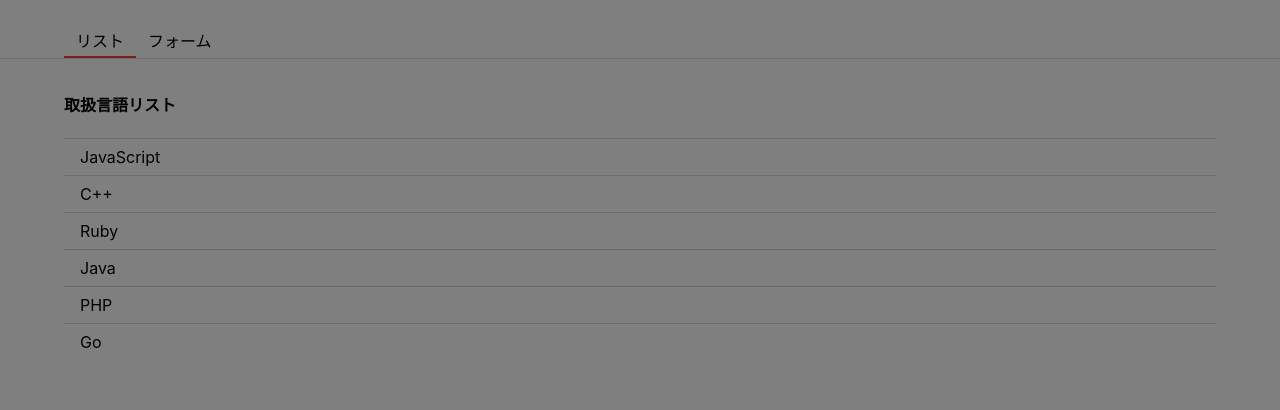
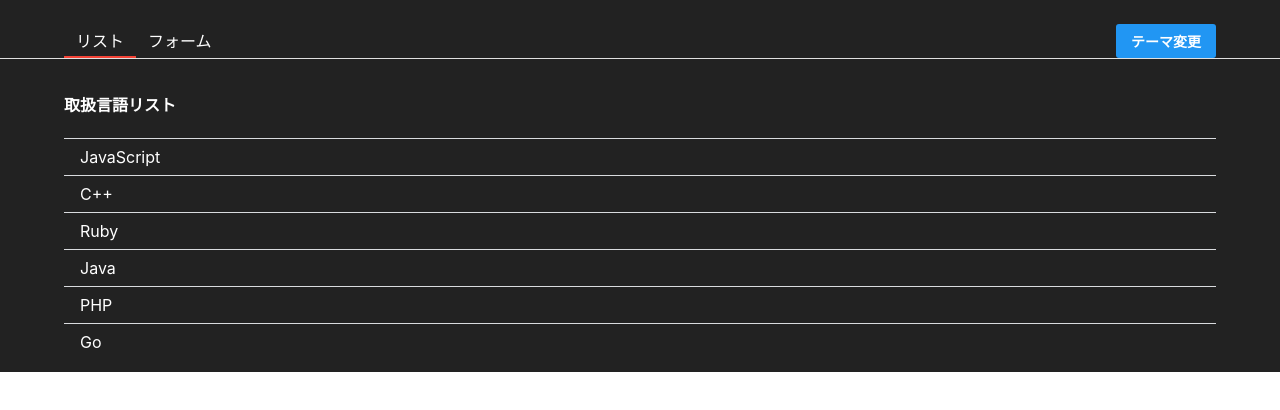
Before and after one commit to Umi-no-Kagayaki/react-tutorial, a React (Create React App) app: page / in a window 1280 px wide. Shown: the top 410 px of the page. Built offline with nearby package versions, Linux system fonts and the light colour scheme.

Commit message:
add final chapter

```diff
--- a/src/App.js
+++ b/src/App.js
@@ -1,42 +1,23 @@
-import styled from 'styled-components';
-import {useEffect, useState} from 'react';
+import {useEffect, useState, useContext} from 'react';
+import styled from 'styled-components'
 import {List} from './List';
 import {Form} from './Form';
-import {getLanguages} from './const/languages';
-import {withLoading} from './hoc/withLoading';
-import {Modal} from './components/modal';
+import {Header} from './Header.js';
+import {ThemeContext} from './contexts/ThemeContext';
 
-const Header = styled.header`
-  display: flex;
+const Container = styled.div`
+  height: 100%;
 
-  justify-content: space-between;
-
-  padding: 24px 64px 0;
-
-  border-bottom: 1px solid #E0E0E0;
-`
-
-const HeaderUl = styled.ul`
-  display: flex;
-
-  margin: 0;
-
-  padding: 0;
-`
-
-const HeaderLi = styled.li`
-  list-style: none;
-
-  padding: 4px 12px;
-
-  cursor: pointer;
-
-  border-bottom: ${props => props.focused ? '2px solid #F44336' : 'none'};
+  color: ${({theme}) => theme.color};
+  background-color: ${({theme}) => theme.backgroundColor};
 `
 
 function App({data}) {
+
   const [tab, setTab] = useState('list');
   const [langs, setLangs] = useState(data);
+
+  const [theme] = useContext(ThemeContext);
 
   useEffect(() => {
     console.log('App.js:useEffect');
@@ -48,26 +29,8 @@ function App({data}) {
   }
 
   return (
-    <div>
-      <Header>
-        <HeaderUl>
-          <HeaderLi
-            focused = {tab === 'list'}
-
-            onClick = {() => setTab('list')}
-          >
-            リスト
-          </HeaderLi>
-
-          <HeaderLi
-            focused = {tab === 'form'}
-
-            onClick = {() => setTab('form')}
-          >
-            フォーム
-          </HeaderLi>
-        </HeaderUl>
-      </Header>
+    <Container theme = {theme}>
+      <Header tab = {tab} setTab = {setTab}/>
 
       {
         tab === 'list' ?
@@ -77,10 +40,8 @@ function App({data}) {
           <Form onAddLang = {addLang}
         />
       }
-
-      <Modal />
-    </div>
+    </Container>
   );
 }
 
-export default withLoading(App, getLanguages);
+export default App;
--- /dev/null
+++ b/src/AppContainer.js
@@ -0,0 +1,23 @@
+import {useState} from 'react';
+import {ThemeContext, THEMES} from './contexts/ThemeContext';
+import {withLoading} from './hoc/withLoading';
+import App from './App';
+import {getLanguages} from './const/languages';
+
+const AppComponent = withLoading(App, getLanguages);
+
+export const AppContainer = () => {
+    const [theme, setTheme] = useState(THEMES.dark);
+
+    const toggleTheme = () => {
+        const nextTheme = (theme === THEMES.dark) ?
+            THEMES.light :
+            THEMES.dark;
+    }
+
+    return (
+        <ThemeContext.Provider value = {[theme, toggleTheme]}>
+            <AppComponent />
+        </ThemeContext.Provider>
+    )
+};
--- a/src/Form.js
+++ b/src/Form.js
@@ -3,6 +3,7 @@ import {useState} from 'react';
 import {Button} from './components/button';
 import {TabBodyContainer} from './components/tab-body-container';
 import {FormModal} from './FormModal';
+import {Hint} from './Hint';
 
 const Label = styled.label`
     display: flex;
@@ -50,6 +51,8 @@ export const Form = ({onAddLang}) => {
                         value = {text}
                         onChange = {(e) => setText(e.target.value)}
                     />
+
+                    <Hint />
                 </div>
 
                 <ButtonContainer>
--- a/src/FormModal.js
+++ b/src/FormModal.js
@@ -1,5 +1,8 @@
 import styled from 'styled-components';
 import {Modal} from './components/modal';
+import {Button} from './components/button';
+import {useContext} from 'react';
+import {ThemeContext, THEMES} from './contexts/ThemeContext';
 
 const Container = styled.div`
     padding: 24px 36px;
@@ -8,7 +11,11 @@ const Container = styled.div`
 
     width: 240px;
 
-    background-color: white;
+    color: ${({theme}) => theme.color};
+
+    background-color: ${({theme}) => theme.backgroundColor};
+
+    border: ${({theme}) => theme === THEMES.dark ? '2px solid white': 'none'}
 `
 
 const ButtonWrapper = styled.div`
@@ -20,24 +27,26 @@ const ButtonWrapper = styled.div`
 `
 
 export const FormModal = ({confirm, cancel}) => {
+    const [theme] = useContext(ThemeContext);
+
     return (
         <Modal>
-            <Container>
+            <Container theme = {theme}>
 
                 <div>本当に作成しますか？</div>
 
                 <ButtonWrapper>
-                    <button
+                    <Button
                         onClick = {cancel}
                     >
                         Cancel
-                    </button>
+                    </Button>
 
-                    <button
+                    <Button
                         onClick = {confirm}
                     >
                         OK
-                    </button>
+                    </Button>
                 </ButtonWrapper>
             </Container>
         </Modal>
--- /dev/null
+++ b/src/Header.js
@@ -0,0 +1,66 @@
+import {useContext} from 'react';
+import styled from 'styled-components';
+import {Button} from './components/button.js';
+import {ThemeContext} from './contexts/ThemeContext';
+
+const Container = styled.header`
+display: flex;
+
+justify-content: space-between;
+
+padding: 24px 64px 0;
+
+border-bottom: 1px solid #E0E0E0;
+`
+
+const HeaderUl = styled.ul`
+display: flex;
+
+margin: 0;
+
+padding: 0;
+`
+
+const HeaderLi = styled.li`
+list-style: none;
+
+padding: 4px 12px;
+
+cursor: pointer;
+
+border-bottom: ${props => props.focused ? '2px solid #F44336' : 'none'};
+`
+
+const HeaderButton = styled(Button)`
+    margin-bottom: 0;
+
+    padding: 0;
+`
+
+export const Header = (props) => {
+    const [theme, toggleTheme] = useContext(ThemeContext);
+
+    return (
+        <Container>
+            <HeaderUl>
+                <HeaderLi
+                focused = {props.tab === 'list'}
+
+                onClick = {() => props.setTab('list')}
+                >
+                リスト
+                </HeaderLi>
+
+                <HeaderLi
+                focused = {props.tab === 'form'}
+
+                onClick = {() => props.setTab('form')}
+                >
+                フォーム
+                </HeaderLi>
+            </HeaderUl>
+
+            <HeaderButton onClick = {toggleTheme}>テーマ変更</HeaderButton>
+        </Container>
+    )
+};
--- /dev/null
+++ b/src/Hint.js
@@ -0,0 +1,79 @@
+import {useState, useRef, useEffect} from 'react';
+import styled from 'styled-components';
+
+const HintContainer = styled.div`
+    position: relative;
+
+    margin-left: 12px;
+
+    display: inline-flex;
+`
+const HintInner = styled.div`
+    display: flex;
+
+    border: 1px solid #757575;
+    border-radius: 50%;
+
+    justify-content: center;
+
+    align-items: center;
+
+    width: 24px;
+    height: 24px;
+
+    cursor: pointer;
+`
+
+const PopupContainer = styled.div`
+    position: absolute;
+
+    left: 88%;
+
+    bottom: 12px;
+
+    display: flex;
+
+    justify-content: center;
+
+    border: 1px solid black;
+    border-radius: 8px;
+
+    padding: 8px;
+
+    width: 140px;
+`
+
+export const Hint = () => {
+    const [showPopup, setShowPopup] = useState(false);
+
+    const ref = useRef(null);
+
+    useEffect(() => {
+        if (ref.current) ref.current.focus();
+    })
+
+    return (
+        <HintContainer>
+            <HintInner
+                onClick = {() => setShowPopup(true)}
+            >
+                ？
+            </HintInner>
+
+            {
+                showPopup && (
+
+                    <PopupContainer
+                        ref = {ref}
+
+                        onBlur = {() => setShowPopup(false)}
+
+                        tabIndex = {0}
+                    >
+                        言語の名前です
+                    </PopupContainer>
+                )
+            }
+        </HintContainer>
+    )
+}
--- a/src/components/modal.js
+++ b/src/components/modal.js
@@ -22,6 +22,7 @@ const Container = styled.div`
 `
 
 export const Modal = (props) => {
+
     return ReactDOM.createPortal(
         <Container>
             {props.children}
--- /dev/null
+++ b/src/contexts/ThemeContext.js
@@ -0,0 +1,15 @@
+import React from 'react';
+
+export const THEMES = {
+    light: {
+        color: 'black',
+        backgroundColor: 'white'
+    },
+
+    dark: {
+        color: 'white',
+        backgroundColor: '#222222'
+    }
+};
+
+export const ThemeContext = React.createContext([THEMES.dark, () => {}]);
--- a/src/hoc/withLoading.js
+++ b/src/hoc/withLoading.js
@@ -1,13 +1,21 @@
 import styled from 'styled-components';
-import {useEffect, useState} from 'react';
+import {useEffect, useState, useContext} from 'react';
+import {ThemeContext} from '../contexts/ThemeContext';
 
 const LoadDiv = styled.div`
     padding: 36px;
+
+    height: 100%;
+
+    color: ${({theme}) => theme.color};
+
+    background-color: ${({theme}) => theme.backgroundColor};
 `
 
 export const withLoading = (WrappedComponent, fetchData) => {
     return () => {
         const [data, setData] = useState(null);
+        const [theme] = useContext(ThemeContext);
 
         useEffect(() => {
             fetch();
@@ -20,7 +28,7 @@ export const withLoading = (WrappedComponent, fetchData) => {
         };
 
         const Loading = (
-            <LoadDiv>ロード中...</LoadDiv>
+            <LoadDiv theme = {theme}>ロード中...</LoadDiv>
         );
 
         return (
--- a/src/index.css
+++ b/src/index.css
@@ -1,5 +1,12 @@
+html {
+  height: 100%;
+}
+
 body {
   margin: 0;
+
+  height: 100%;
+
   font-family: -apple-system, BlinkMacSystemFont, 'Segoe UI', 'Roboto', 'Oxygen',
     'Ubuntu', 'Cantarell', 'Fira Sans', 'Droid Sans', 'Helvetica Neue',
     sans-serif;
@@ -11,3 +18,7 @@ code {
   font-family: source-code-pro, Menlo, Monaco, Consolas, 'Courier New',
     monospace;
 }
+
+root {
+  height: 100%;
+}
--- a/src/index.js
+++ b/src/index.js
@@ -1,12 +1,12 @@
 import React from 'react';
 import ReactDOM from 'react-dom';
 import './index.css';
-import App from './App';
 import reportWebVitals from './reportWebVitals';
+import {AppContainer} from './AppContainer';
 
 ReactDOM.render(
   <React.StrictMode>
-    <App />
+    <AppContainer />
   </React.StrictMode>,
   document.getElementById('root')
 );
```
Also changed, not shown: 1 other file (tests, documents, lock files or other folders).
